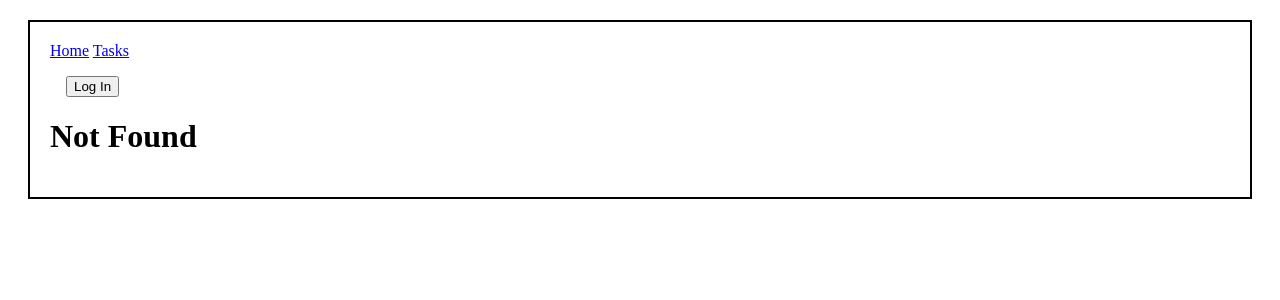
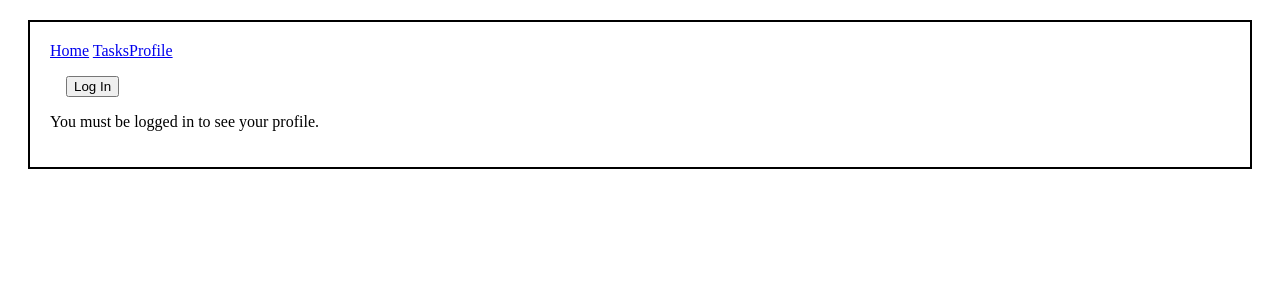
Before and after one commit to jiao2560/cs5610-Spring2025, a React (Vite) app in the folder week9/my-react-app/: page /profile in a window 1280 px wide. Before the commit this address had no page. Shown: the top 300 px of the page. Built offline with nearby package versions, Linux system fonts and the light colour scheme; data requests are answered from the project's data file.

Commit message:
Activity - User Profile completed

```diff
--- a/week9/my-react-app/src/App.jsx
+++ b/week9/my-react-app/src/App.jsx
@@ -6,7 +6,7 @@ import TaskDetails from "./components/TaskDetails";
 import TasksPage from "./components/TasksPage";
 import AuthenticationButton from "./components/AuthenticationButton";
 import { useAuth0 } from "@auth0/auth0-react";
-
+import Profile from "./components/Profile";
 
 function App() {
   const { isAuthenticated } = useAuth0();
@@ -94,7 +94,7 @@ function App() {
     <div className="app-container">
       {/* Always show navigation */}
       <nav>
-        <Link to="/">Home</Link> <Link to="/tasks">Tasks</Link>
+        <Link to="/">Home</Link> <Link to="/tasks">Tasks</Link><Link to="/profile">Profile</Link> {/* ✅ Add this */}
       </nav>
 
       {/* Show login button if not authenticated */}
@@ -124,6 +124,7 @@ function App() {
           <Route path=":taskId" element={<TaskDetails />} />
         </Route>
         <Route path="*" element={<h1>Not Found</h1>} />
+        <Route path="/profile" element={<Profile />} />
       </Routes>
     </div>
   );
--- /dev/null
+++ b/week9/my-react-app/src/components/Profile.jsx
@@ -0,0 +1,28 @@
+// src/components/Profile.jsx
+import React from "react";
+import { useAuth0 } from "@auth0/auth0-react";
+
+const Profile = () => {
+  const { user, isAuthenticated } = useAuth0();
+
+  console.log("USER OBJECT:", user);
+
+  if (!isAuthenticated) {
+    return <p>You must be logged in to see your profile.</p>;
+  }
+
+  return (
+    <div style={{ padding: "1rem" }}>
+      <h2>Profile</h2>
+      <img
+        src={user.picture}
+        alt={user.name}
+        style={{ width: "100px", borderRadius: "50%" }}
+      />
+      <p><strong>Name:</strong> {user.name}</p>
+      <p><strong>Email:</strong> {user.email}</p>
+    </div>
+  );
+};
+
+export default Profile;
```
